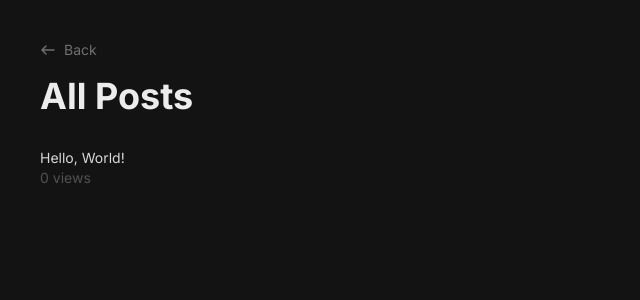
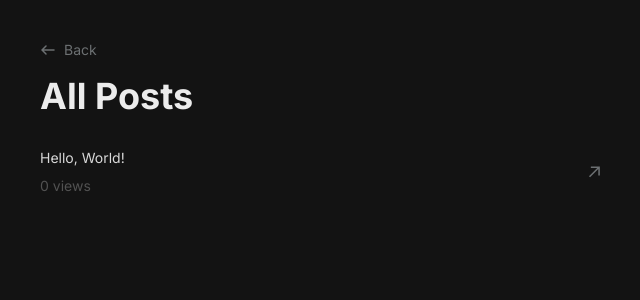
Before and after one commit to timeowilliams/portfolio, a Next.js app: page /posts in a window 1280 px wide. Shown: the top 300 px of the page, without its empty margins (320-960 px from the left). Built offline with nearby package versions, Linux system fonts and the light colour scheme; no server answers; the database is empty; what @googleapis/youtube would draw is missing.

Commit message:
Updated posts

```diff
--- a/package.json
+++ b/package.json
@@ -27,6 +27,7 @@
     "ms": "^2.1.3",
     "next": "14.0.4",
     "next-mdx-remote": "^4.4.1",
+    "pg": "^8.11.3",
     "postgres": "^3.4.3",
     "react": "^18",
     "react-dom": "^18",
--- a/src/app/page.tsx
+++ b/src/app/page.tsx
@@ -31,7 +31,6 @@ function BlogLink({ slug, name }: { slug: string; name: string }) {
   return (
     <Link
       href={`/posts/${slug}`}
-      target="_blank"
       className="flex flex-row justify-between items-center duration-300 md:hover:bg-hoverBackground md:p-4 rounded-lg cursor-pointer"
     >
       <div className="flex flex-col space-y-2">
@@ -49,7 +48,7 @@ function BlogLink({ slug, name }: { slug: string; name: string }) {
 }
 
 async function Views({ slug }: { slug: string }) {
-  let views = await getViewsCount();
+  let views = await getViewsCount()
   return <ViewCounter allViews={views} slug={slug} />;
 }
 
--- a/src/app/posts/[slug]/page.tsx
+++ b/src/app/posts/[slug]/page.tsx
@@ -1,6 +1,7 @@
 import { cache, Suspense } from 'react';
 
 import type { Metadata } from 'next';
+import Link from 'next/link';
 import { notFound } from 'next/navigation';
 
 import { increment } from '@/app/posts/actions';
@@ -96,6 +97,20 @@ export default function Blog({ params }: { params: any }) {
 
   return (
     <MaxWidthWrapper>
+      <div className="flex flex-row space-x-4 mb-6 text-sm text-secondaryDarker">
+        <Link
+          href="/"
+          className="hover:text-secondaryDark duration-200 hover:underline"
+        >
+          Home
+        </Link>
+        <Link
+          href="/posts"
+          className="hover:text-secondaryDark duration-200 hover:underline"
+        >
+          More Posts
+        </Link>
+      </div>
       <h1 className="title font-medium text-2xl tracking-tighter max-w-[650px]">
         {post.metadata.title}
       </h1>
--- a/src/app/posts/actions.ts
+++ b/src/app/posts/actions.ts
@@ -4,18 +4,20 @@ import { unstable_noStore as noStore } from 'next/cache';
 
 import { db } from '@/db';
 import { Views, views } from '@/db/schema';
+import { getViewsCount } from '@/lib/queries';
 import { eq } from 'drizzle-orm';
 
 export async function increment(slug: string) {
   noStore();
-
+  let currentViews = await getViewsCount();
+  let updatedViews = currentViews[0].count + 1;
   await db
     .insert(views)
     .values({ slug: slug, count: 1 })
     .onConflictDoUpdate({
       target: views.slug,
       set: {
-        count: 6,
+        count: updatedViews,
       },
     });
 }
--- a/src/app/posts/page.tsx
+++ b/src/app/posts/page.tsx
@@ -9,7 +9,7 @@ import { getViewsCount } from '@/lib/queries';
 import ViewCounter from './view-counter';
 
 export const metadata = {
-  title: 'Blog',
+  title: 'Posts',
   description: 'Read my thoughts on software development, design, and more.',
 };
 
@@ -58,8 +58,9 @@ export default function PostsPage() {
                   <Link
                     key={post.slug}
                     href={`/posts/${post.slug}`}
-                    className="flex flex-col duration-300 md:hover:bg-hoverBackground md:p-4 rounded-lg cursor-pointer"
+                    className="flex flex-row justify-between items-center duration-300 md:hover:bg-hoverBackground md:p-4 rounded-lg cursor-pointer"
                   >
+                    <div className="flex flex-col space-y-2">
                       <span className="text-secondaryDark">
                         {post.metadata.title}
                       </span>
@@ -68,6 +69,9 @@ export default function PostsPage() {
                           <Views slug={post.slug} />
                         </Suspense>
                       </span>
+                    </div>
+
+                    <ArrowIcon />
                   </Link>
                 ))}
             </div>
@@ -78,6 +82,24 @@ export default function PostsPage() {
   );
 }
 
+function ArrowIcon() {
+  return (
+    <svg
+      width="12"
+      height="12"
+      viewBox="0 0 12 12"
+      fill="currentColor"
+      xmlns="http://www.w3.org/2000/svg"
+      className="text-secondaryDarker"
+    >
+      <path
+        d="M2.07102 11.3494L0.963068 10.2415L9.2017 1.98864H2.83807L2.85227 0.454545H11.8438V9.46023H10.2955L10.3097 3.09659L2.07102 11.3494Z"
+        fill="currentColor"
+      />
+    </svg>
+  );
+}
+
 async function Views({ slug }: { slug: string }) {
   let views = await getViewsCount();
 
--- a/src/app/projects/page.tsx
+++ b/src/app/projects/page.tsx
@@ -5,6 +5,11 @@ import Link from 'next/link';
 
 import MaxWidthWrapper from '@/components/max-width-wrapper';
 import { CONFIG } from '@/config';
+
+export const metadata = {
+  title: 'Projects',
+  description: 'Here are all the projects I have built.',
+};
 
 export default function ProjectsPage() {
   return (
--- a/src/lib/queries.tsx
+++ b/src/lib/queries.tsx
@@ -25,7 +25,7 @@ let yt = youtube({
 export async function getViewsCount(): Promise<
   { slug: string; count: number }[]
 > {
-  if (!process.env.POSTGRES_URL) {
+  if (!process.env.DATABASE_URL) {
     return [];
   }
 
```
Also changed, not shown: 1 other file (tests, documents, lock files or other folders). Lines whose indentation alone changed are shown as unchanged.
